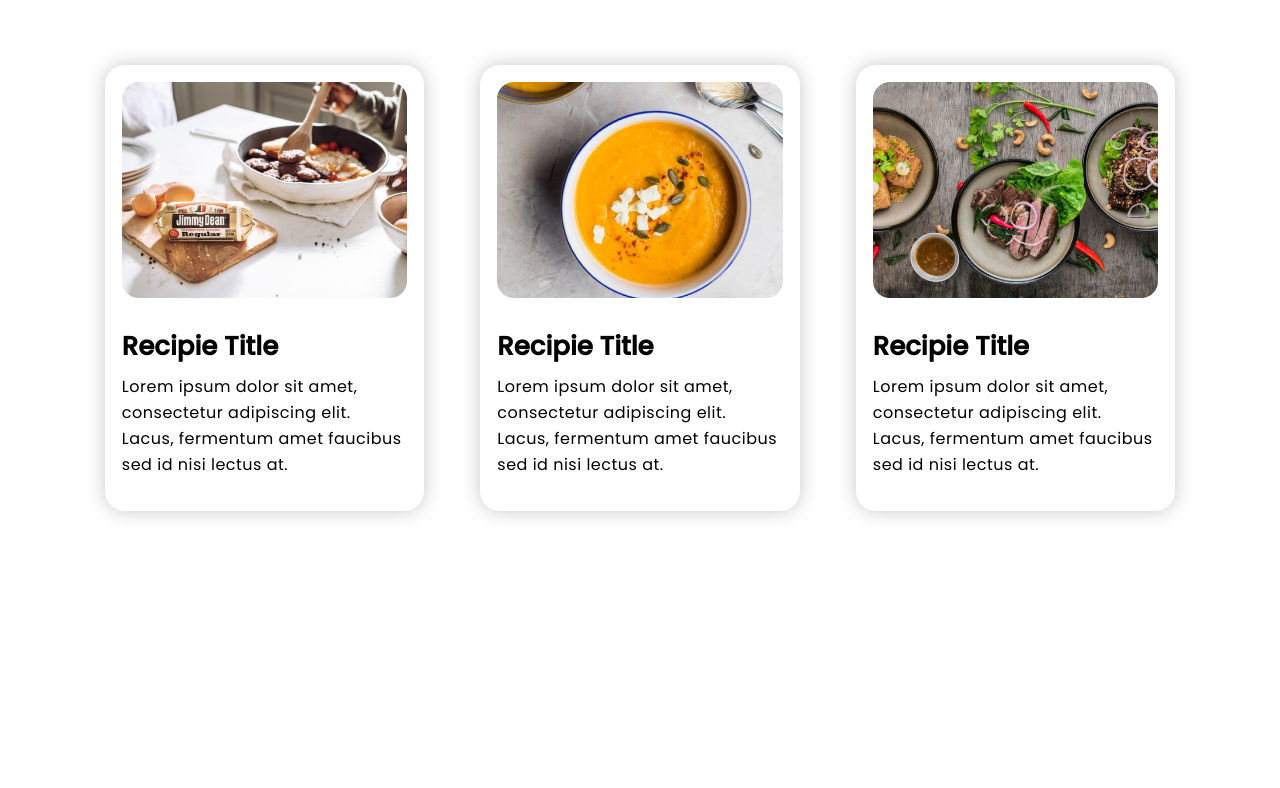
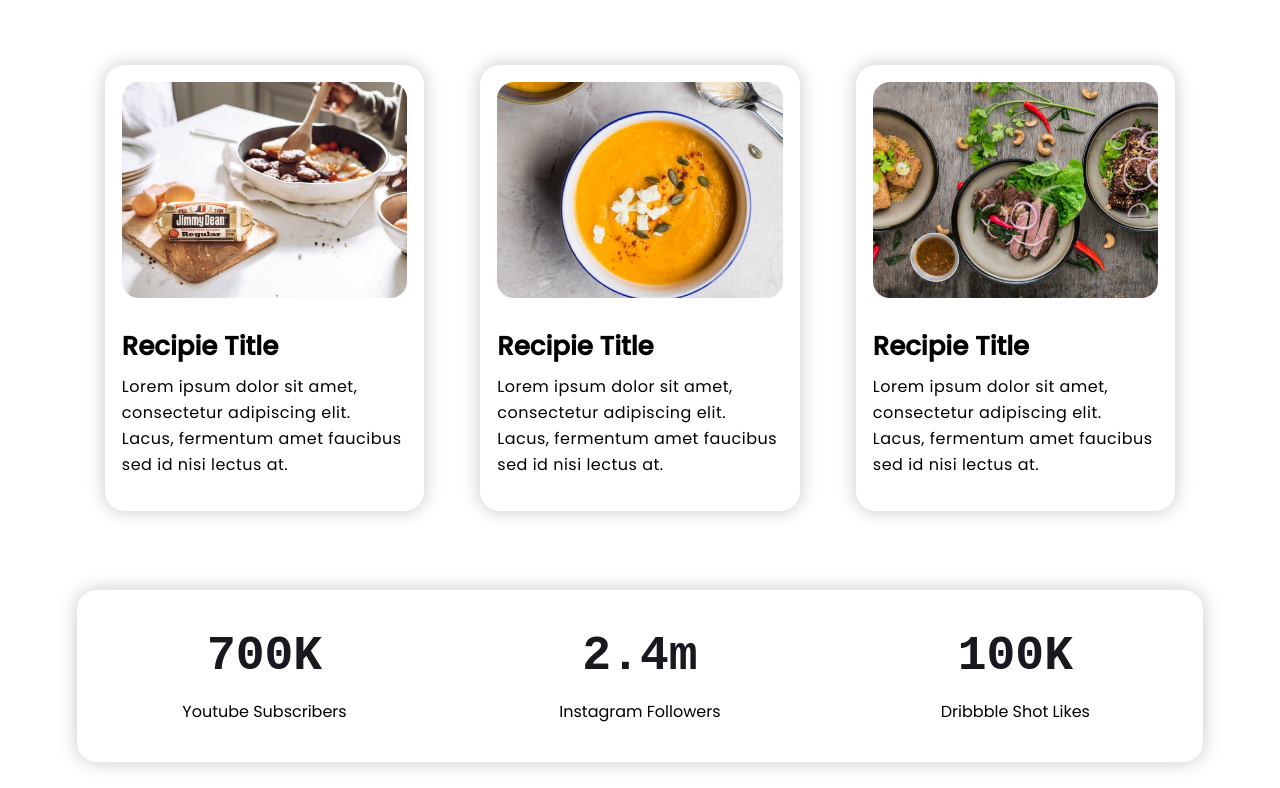
Before and after one commit to jayeen28/resturent, a plain HTML site: page index.html in a window 1280 px wide. Shown: the part 1573-2361 px from the top of the page. Before the commit the page ends 2138 px from the top, so only its background shows below. Drawn offline with Linux system fonts and the light colour scheme.

Commit message:
subcription section added

```diff
--- a/index.html
+++ b/index.html
@@ -66,5 +66,25 @@
             </div>
         </div>
     </section>
+    <!--recipies section end-->
+    <section class="subscription">
+        <div class="container">
+            <div class="s-boxes d-flex">
+                <div class="s-box">
+                    <h1>700K</h1>
+                    <p>Youtube Subscribers</p>
+                </div>
+                <div class="s-box">
+                    <h1>2.4m</h1>
+                    <p>Instagram Followers</p>
+                </div>
+                <div class="s-box">
+                    <h1>100K</h1>
+                    <p>Dribbble Shot Likes</p>
+                </div>
+            </div>
+        </div>
+    </section>
+    <!--subscription section end-->
 </body>
 </html>
--- a/style.css
+++ b/style.css
@@ -92,3 +92,25 @@ a#gradient-button {
 .r-box img {
     width: 100%;
 }
+/**recipies section end**/
+.s-box {
+    width: 33.33%;
+    text-align: center;
+}
+.s-boxes {
+    box-shadow: #00000038 0px 0px 19px;
+    border-radius: 20px;
+    padding: 2% 0px;
+}
+.s-box p {
+    font-size: 16px;
+}
+
+.s-box h1 {
+    font-size: 48px;
+    font-weight: 700;
+    color: #18191F;
+    font-family: monospace;
+    margin: 16px;
+}
+/**subscription section end**/
```
